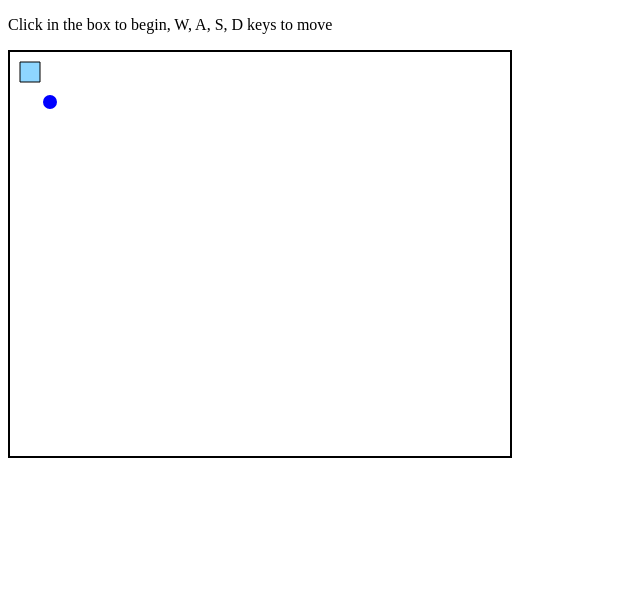
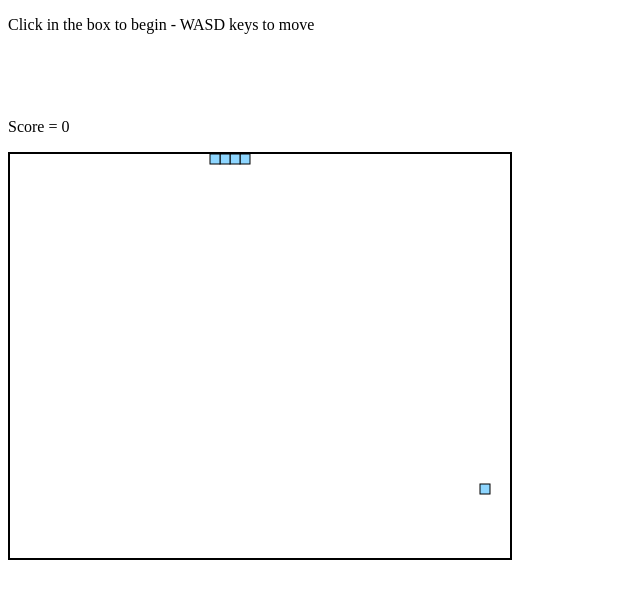
Before and after one commit to Conorbro/js-fun, a plain HTML site: page bounce-ball.html in a window 1280 px wide. Shown: the whole page, without its empty margins (0-640 px from the left). Drawn offline with Linux system fonts and the light colour scheme.

Commit message:
Snake Game Basically Done :D

```diff
--- a/bounce-ball.html
+++ b/bounce-ball.html
@@ -1,123 +1,166 @@
 <!DOCTYPE HTML>
 <HTML>
 	<HEAD>
-		<TITLE>The Canvas Tag</TITLE>
+		<TITLE>Shnaaaake</TITLE>
 	</HEAD>
 
 	<HEADER>
-		<P>Click in the box to begin, W, A, S, D keys to move</P>
+		<P font = "sans serif">Click in the box to begin - WASD keys to move</P>
 	</HEADER>
+
+	<br>
+
+	<p id="highscore-display"></p>
+
+	<br>
+
+	<p id="score-display"></p>
+
 
 	<SCRIPT>
 
 		var ctx;
-		var x = 100;
-		var y = 100;
-		var dx = 5;
-		var dy = 5;
+		var dx = 1;
+		var dy = 1;
+		var score = 0;
+		var highscore = 0;
+		var snake_array;
+		var powerUp = {
+			x: 0,
+			y: 0
+		};
+
+		var dir = "right";
+
     var myRect = {
-      x: 10,
-      y: 10,
-      width: 20,
-      height: 20
+      width: 10,
+      height: 10
     };
-		var myBall = {
-			x: 40,
-			y: 50,
-			r: 7
-		}
-		up = false;
-		down = false;
-		left = false;
-		right = false;
+
+		document.addEventListener("keydown", onKeyDown, false);
 
 		function init() {
 			ctx = canvas.getContext("2d");
-			setInterval(drawRect, 40);
+			init_snake();
+			makePowerUp();
+			setInterval(gameLoop, 70);
 		}
 
-		function onKeyDown(evt) {
-			if (evt.keyCode == 87) {
-				up = true;
-				down = false;
-				left = false;
-				right = false;
-			}
-			else if (evt.keyCode == 83) {
-				down = true;
-				up = false;
-				left = false;
-				right = false;
-			}
-			else if (evt.keyCode == 65) {
-				up = false;
-				down = false;
-				left = true;
-				right = false;
-			}
-			else if (evt.keyCode == 68) {
-				up = false;
-				down = false;
-				left = false;
-				right = true;
+		function init_snake(){
+			var length = 4;
+			snake_array = [];
+			for(var i = length-1; i >= 0; i--) {
+				snake_array.push({x:i, y:0});
 			}
 		}
 
-		document.addEventListener("keydown", onKeyDown, false);
+		function makePowerUp() {
+			powerUp = {
+				x: Math.round((Math.random() * (500 - 10) - 10)/10),
+				y: Math.round((Math.random() * (400 - 10) - 10)/10)
+			};
+		}
 
-    function drawRect() {
+    function gameLoop() {
 			ctx.clearRect(0, 0, 500, 400);
-			drawMyBall();
-      ctx.beginPath();
-      ctx.fillStyle = '#8ED6FF';
-      ctx.rect(myRect.x, myRect.y, myRect.width, myRect.height);
-			ctx.closePath();
-      ctx.fill();
-      ctx.lineWidth = 1;
-      ctx.strokeStyle = 'black';
-      ctx.stroke();
-			if (myRect.x > 500 - myRect.width) myRect.x = 0;
-			if (myRect.x < 0) myRect.x = 500 - myRect.width;
-			if (myRect.y > 400 - myRect.height) myRect.y = 0;
-			if (myRect.y < 0) myRect.y = 400 - myRect.height;
+			document.getElementById("score-display").innerHTML = "Score = " + score;
+			// drawPowerUp(myBall.x, myBall.y);
+			var nx = snake_array[0].x;
+			var ny = snake_array[0].y;
 
-			if (up) {
-				myRect.y -= dy;
+			// Checks if snake goes through an edge
+			if (nx*10 > 500) nx = 0;
+			if (nx*10 < 0) nx = (500)/10;
+			if (ny*10 > 400) ny = 0;
+			if (ny*10 < 0) ny = (400)/10;
+
+			// Checks direction
+			if (dir === "up") {
+				ny -= dy;
 			}
 
-			if (down) {
-				myRect.y += dy;
+			if (dir === "down") {
+				ny += dy;
 			}
 
-			if (left) {
-				myRect.x -= dx
+			if (dir === "left") {
+				nx -= dx
 			}
 
-			if (right) {
-				myRect.x += dx;
+			if (dir === "right") {
+				nx += dx;
 			}
 
-			// console.log("Ball Position = " + myBall.x + " " + myBall.y);
-			// console.log("Snake Position = " + myRect.x + " " + myRect.y);
-
-			if (collision()) {
-				myBall.x = Math.random() * (500 - 10) - 10;
-				myBall.y = Math.random() * (400 - 10) - 10;
-				myRect.width += 10;
+			if (isPowerUpEaten(nx, ny)) {
+				score += 1;
+				makePowerUp();
+				var tail = {x: nx, y: ny};
+				snake_array.push(tail);
 			}
 
+			drawSnake(powerUp.x, powerUp.y);
+
+			//
+			var tail = snake_array.pop();
+			tail.x = nx;
+			tail.y = ny;
+			snake_array.unshift(tail);
+
+			// Draw each part of snake
+			for(var i = 0; i < snake_array.length; i++) {
+				var curr = snake_array[i];
+				drawSnake(curr.x, curr.y);
+				if(i===0) {
+					if(bodyCollision(curr.x, curr.y)) {
+						if(score > highscore) {
+							document.getElementById("highscore-display").innerHTML = "Highscore = " + score;
+						}
+						score = 0;
+						init_snake();
+						return;
+					}
+				}
+			}
     }
 
-		function drawMyBall() {
-			ctx.fillStyle = "#0000ff";
-			ctx.arc(myBall.x, myBall.y, myBall.r, 0, Math.PI*2, true);
-			ctx.fill();
+		// Draws each element of the snake array
+		function drawSnake(x, y) {
+			ctx.fillStyle = '#8ED6FF';
+			ctx.fillRect(x*myRect.width, y*myRect.width, myRect.width, myRect.width);
+			ctx.strokeStyle = 'black';
+			ctx.strokeRect(x*myRect.width, y*myRect.width, myRect.width, myRect.width);
 		}
 
-		function collision() {
-			if (myRect.x < myBall.x + 15 && myRect.x > myBall.x - 15 && myRect.y < myBall.y + 20 && myRect.y > myBall.y - 20) {
-				console.log("HIT!");
+		// Checks if powerup has been consumed by snake
+		function isPowerUpEaten(x, y) {
+			if (x*10 == powerUp.x*10 && y*10 == powerUp.y*10) {
 				return true;
+			}
+		}
+
+		// Checks for body collisions
+		function bodyCollision(x, y) {
+			for(var i = 1; i < snake_array.length; i++) {
+				if (snake_array[i].x == x && snake_array[i].y == y) {
+					return true
+				}
+			}
+			return false;
+		}
+
+		// Checks for key presses on WASD
+		function onKeyDown(evt) {
+			if (evt.keyCode == 87 && dir!="down") {
+				dir = "up";
+			}
+			else if (evt.keyCode == 83 && dir!="up") {
+				dir = "down";
+			}
+			else if (evt.keyCode == 65 && dir!="right") {
+				dir = "left";
+			}
+			else if (evt.keyCode == 68 && dir!="left") {
+				dir = "right";
 			}
 		}
 
```
Also changed, not shown: snake.js (added, +123 -0 lines).
